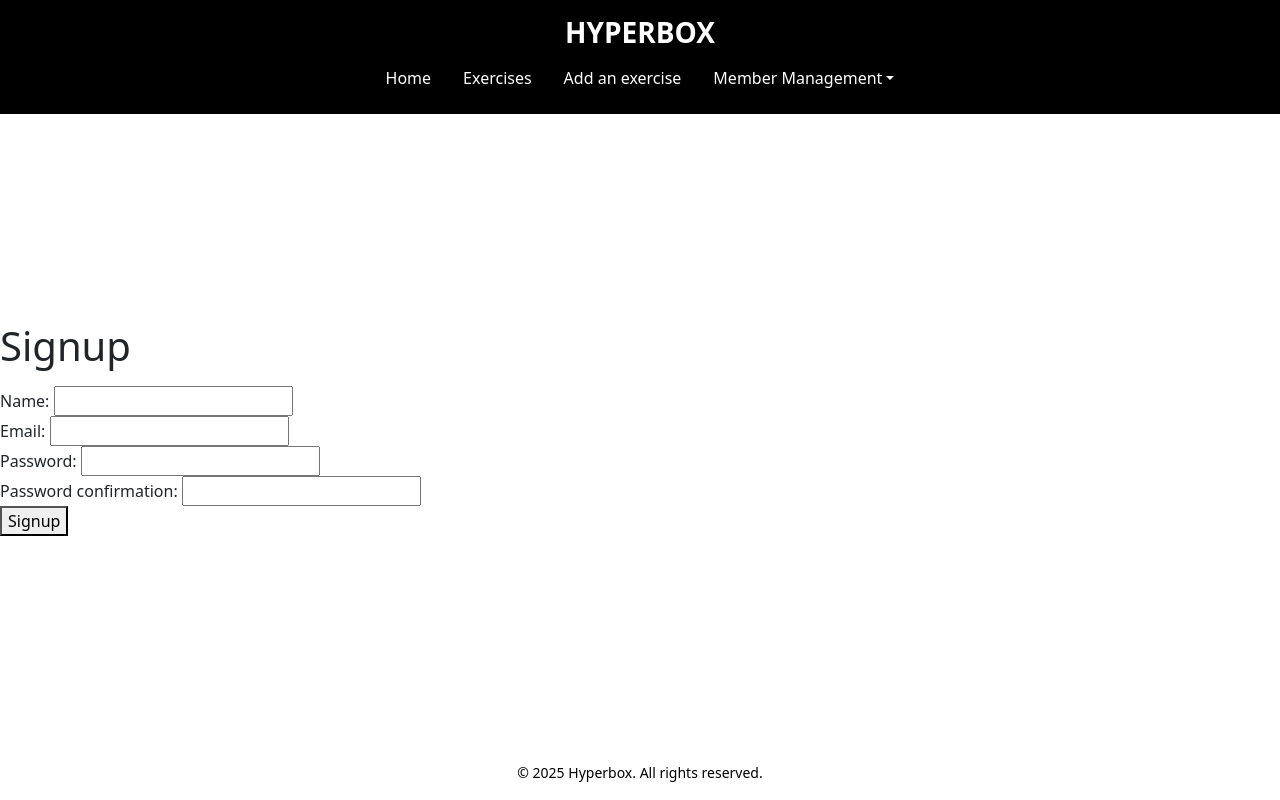
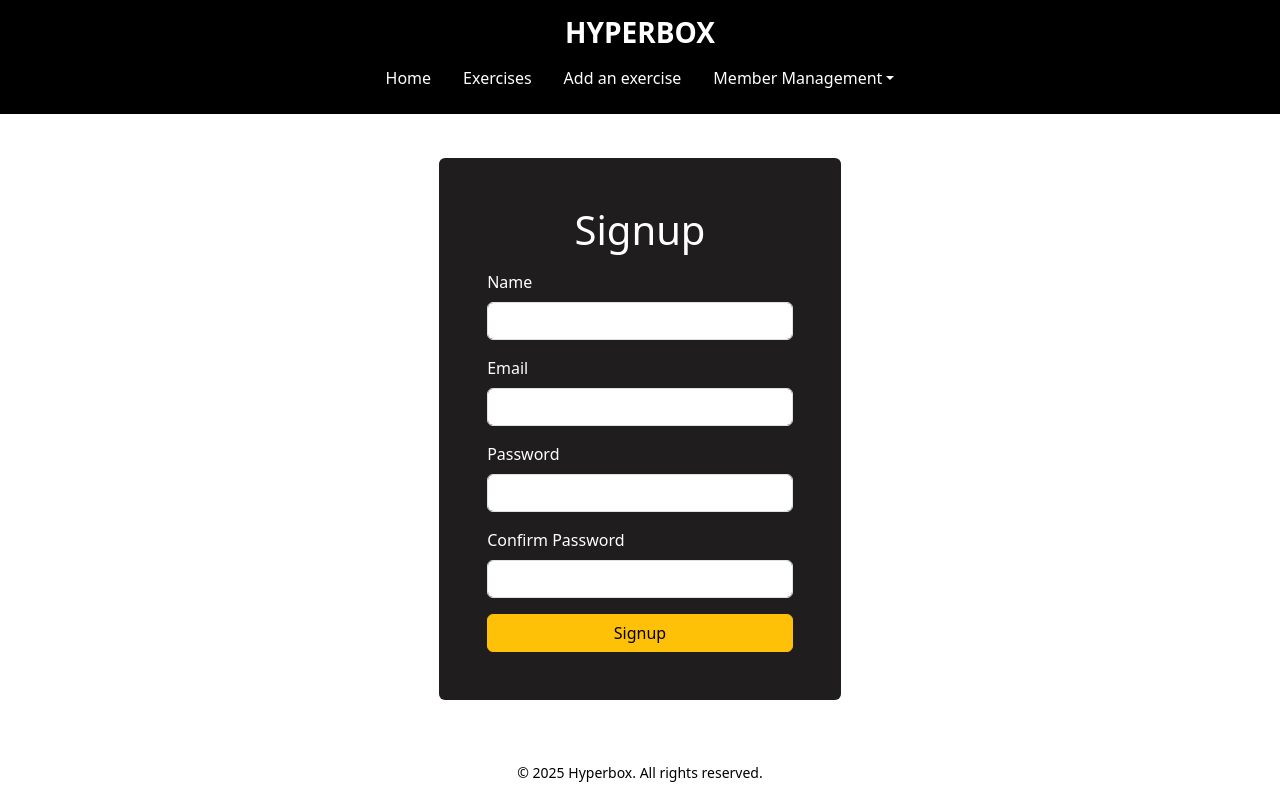
Before and after one commit to AdrianDRodriguez/Gym-app-frontend, a React (Vite) app: page /signup in a window 1280 px wide. Built offline with nearby package versions, Linux system fonts and the light colour scheme.

Commit message:
Login and Signup css

```diff
--- a/src/ExercisesNew.jsx
+++ b/src/ExercisesNew.jsx
@@ -18,19 +18,19 @@ export function ExercisesNew() {
       <form className="form-group text-white bg p-5 rounded" onSubmit={handleSubmit}>
         <h1 className="text-center">New Exercise</h1>
         <div className="mt-5">
-          <label className="form-label">Name:</label>
+          <label className="form-label">Name</label>
           <input name="name" type="text" className="form-control" id="inputEmail4"/>
         </div>
         <div className="mt-3">
-          <label className="form-label">Description:</label>
+          <label className="form-label">Description</label>
           <textarea name="description" className="form-control" rows="3"></textarea>
         </div>
         <div className="mt-3">
-          <label className="form-label">Image:</label>
+          <label className="form-label">Image</label>
           <input name="image_url"  type="text" className="form-control" placeholder="Image Url Here"/>
         </div>
         <div className="mt-3">
-          <label className="form-label">Video Example:</label>
+          <label className="form-label">Video Example</label>
           <input name="video_url"  type="text" className="form-control" placeholder="Video Url Here"/>
         </div>
         <div className="mt-3">
--- a/src/LoginPage.jsx
+++ b/src/LoginPage.jsx
@@ -29,9 +29,9 @@ export function LoginPage() {
   };
 
   return (
-    <div className="container text-center" id="login">
-      <h1 className="h3 mb-3 fw-normal">Login</h1>
-      <form onSubmit={handleSubmit}>
+    <div className="container" id="login">
+      <form className="form-group text-white bg p-5 rounded" onSubmit={handleSubmit}>
+        <h1 className="text-center">Login</h1>
         <div className="mb-3">
           <label for="exampleInputEmail1" className="form-label">Email address</label>
           <input type="email" className="form-control" id="exampleInputEmail1" aria-describedby="emailHelp"/>
--- a/src/SignupPage.jsx
+++ b/src/SignupPage.jsx
@@ -22,27 +22,28 @@ export function SignupPage() {
   };
 
   return (
-    <div id="signup">
-      <h1>Signup</h1>
-      <ul>
-        {errors.map((error) => (
-          <li key={error}>{error}</li>
-        ))}
-      </ul>
-      <form onSubmit={handleSubmit}>
-        <div>
-          Name: <input name="name" type="text" />
+    <div className="container" id="signup">
+      <form className="form-group text-white bg p-5 rounded" onSubmit={handleSubmit}>
+        <h1 className="text-center" >Signup</h1>
+        <div className="mt-3">
+          <label className="form-label">Name</label>
+          <input name="name" type="text" className="form-control"/>
         </div>
-        <div>
-          Email: <input name="email" type="email" />
+        <div className="mt-3">
+          <label className="form-label">Email</label>
+          <input name="email" type="email" className="form-control"/>
         </div>
-        <div>
-          Password: <input name="password" type="password" />
+        <div className="mt-3">
+          <label className="form-label">Password</label>
+          <input name="password" type="text" className="form-control"/>
         </div>
-        <div>
-          Password confirmation: <input name="password_confirmation" type="password" />
+        <div className="mt-3">
+          <label className="form-label">Confirm Password</label>
+          <input name="password_confirmation" type="password" className="form-control"/>
         </div>
-        <button type="submit">Signup</button>
+        <div className="mt-3">
+          <button type="submit" className="btn btn-warning col-md-12">Signup</button>
+        </div>
       </form>
     </div>
   );
```
